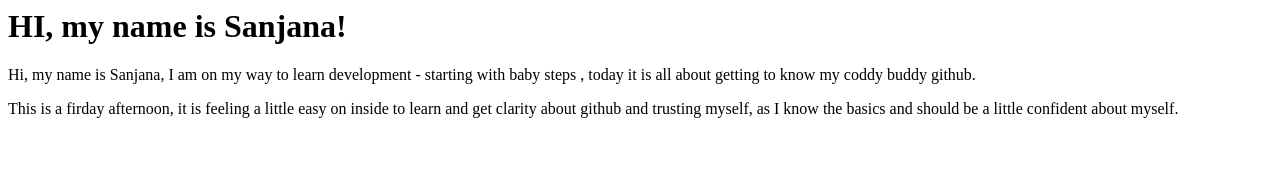
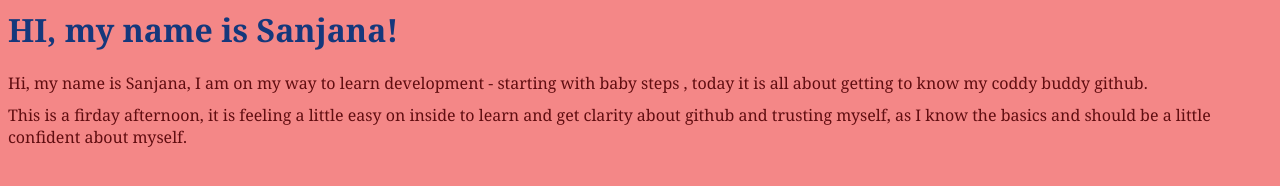
Before and after one commit to SANJANA2312/you_can_code_you_will_repo, a plain HTML site: page learngit.html in a window 1280 px wide. Drawn offline with Linux system fonts and the light colour scheme.

Commit message:
Applied basic CSS
added background color and change the color of text.

```diff
--- /dev/null
+++ b/learngit.css
@@ -0,0 +1,13 @@
+body {
+    background-color: #f48787;
+    color: #600d10;
+    font-family: Cambria, Cochin, Georgia, Times, 'Times New Roman', serif;
+}
+
+header h1 {
+    color: #15387c;
+}
+
+main p {
+    margin: 10px 0;
+}
--- a/learngit.html
+++ b/learngit.html
@@ -3,6 +3,7 @@
     <meta charset="UTF-8">
     <meta name="viewport" content="width=device-width, initial-scale=1.0">
     <title>Introduction to me and welcome to my journey.</title>
+    <link rel="stylesheet" href="learngit.css">
 </head>
 <body>
     <header>
```
